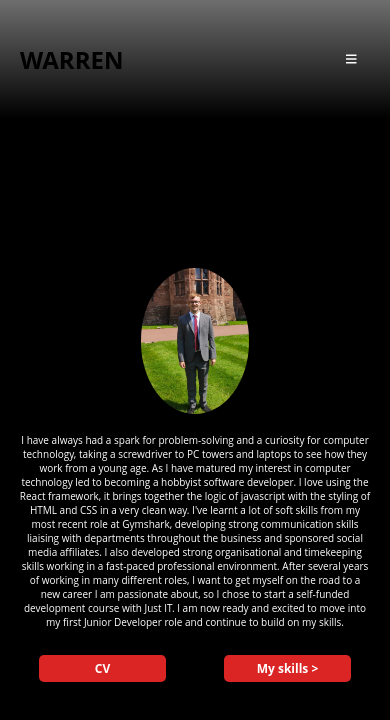
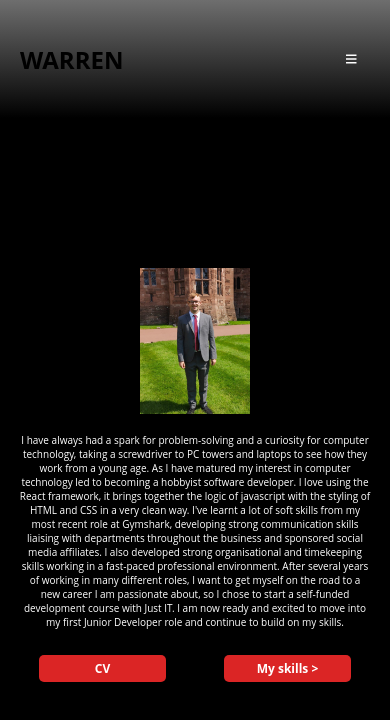
Before and after one commit to MichaelWarr3n/React-Portfolio, a React (Create React App) app: page /React-Portfolio/about in a window 390 px wide. Shown: the top 720 px of the page. Built offline with nearby package versions, Linux system fonts and the light colour scheme; a web font is replaced by a local one.

Commit message:
about page layout improved

```diff
--- a/src/About.css
+++ b/src/About.css
@@ -5,23 +5,22 @@
 
 .aboutTextContainer {
     height: 100%;
-    width: 60%;
+    width: 70%;
     display: flex;
     justify-content: center;
 }
 
 .imageContainer {
     height: 100%;
-    width: 40%;
+    width: 30%;
     display: block;
     overflow: hidden;
     display: flex;
     justify-content: center;
-}
-
-.imageMe {
-    height: 100%;
-    width: auto;
+    background-image: url('./smart-picture.jpg');
+    background-position: center;
+    background-size: cover;
+    background-repeat: no-repeat;
 }
 
 .aboutTextSection {
@@ -58,13 +57,7 @@
     .imageContainer {
         height: 30%;
         width: 100%;
-        display: flex;
-        justify-content: center;
-        align-content: center;
-    }
-
-    .imageMe {
-        border-radius: 50%;
+        background-size: contain;
     }
 
     .aboutTextContainer {
--- a/src/About.js
+++ b/src/About.js
@@ -1,6 +1,5 @@
 import './About.css';
 import React from 'react';
-import me from './smart-picture.jpg';
 import { Link } from 'react-router-dom';
 import Pdf from './MJW-CV.pdf';
 
@@ -8,9 +7,7 @@ function About({buttonClick}) {
 
     return (
         <div className="page aboutPage">
-            <div className="imageContainer">
-                <img src={me} className="imageMe" />
-            </div>
+            <div className="imageContainer"></div>
             <div className="aboutTextContainer">
                 <span className="aboutTextSection">
                     <p className="aboutText">I have always had a spark for problem-solving and a curiosity for computer technology, taking a screwdriver to PC towers and laptops to see how they work from a young age. As I have matured my interest in computer technology led to becoming a hobbyist software developer.
```
Also changed, not shown: 1 other file (tests, documents, lock files or other folders).
